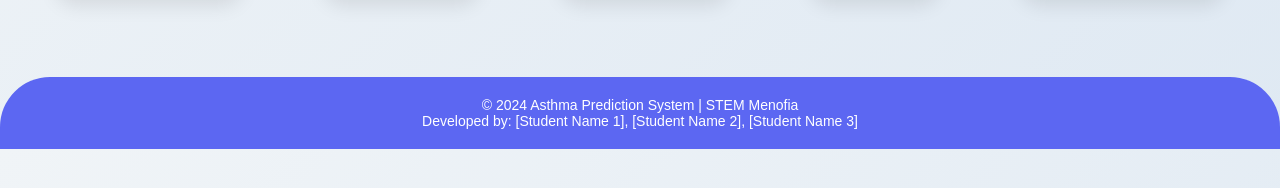
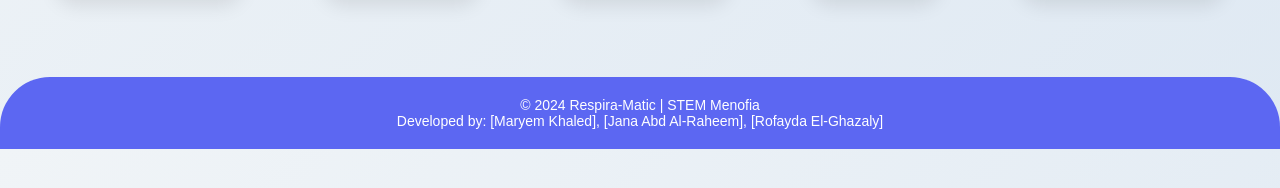
Before and after one commit to rofa-123/STEM102, a plain HTML site: page data/index.html in a window 1280 px wide. Shown: the part 530-718 px from the top of the page. Drawn offline with nearby package versions, Linux system fonts and the light colour scheme; no server answers.

Commit message:
Update index.html

```diff
--- a/data/index.html
+++ b/data/index.html
@@ -73,8 +73,8 @@
 
     <!-- Footer -->
     <footer>
-        <p>© 2024 Asthma Prediction System | STEM Menofia</p>
-        <p>Developed by: [Student Name 1], [Student Name 2], [Student Name 3]</p>
+        <p>© 2024 Respira-Matic | STEM Menofia</p>
+        <p>Developed by: [Maryem Khaled], [Jana Abd Al-Raheem], [Rofayda El-Ghazaly]</p>
     </footer>
 
     <script src="script.js"></script>
```
